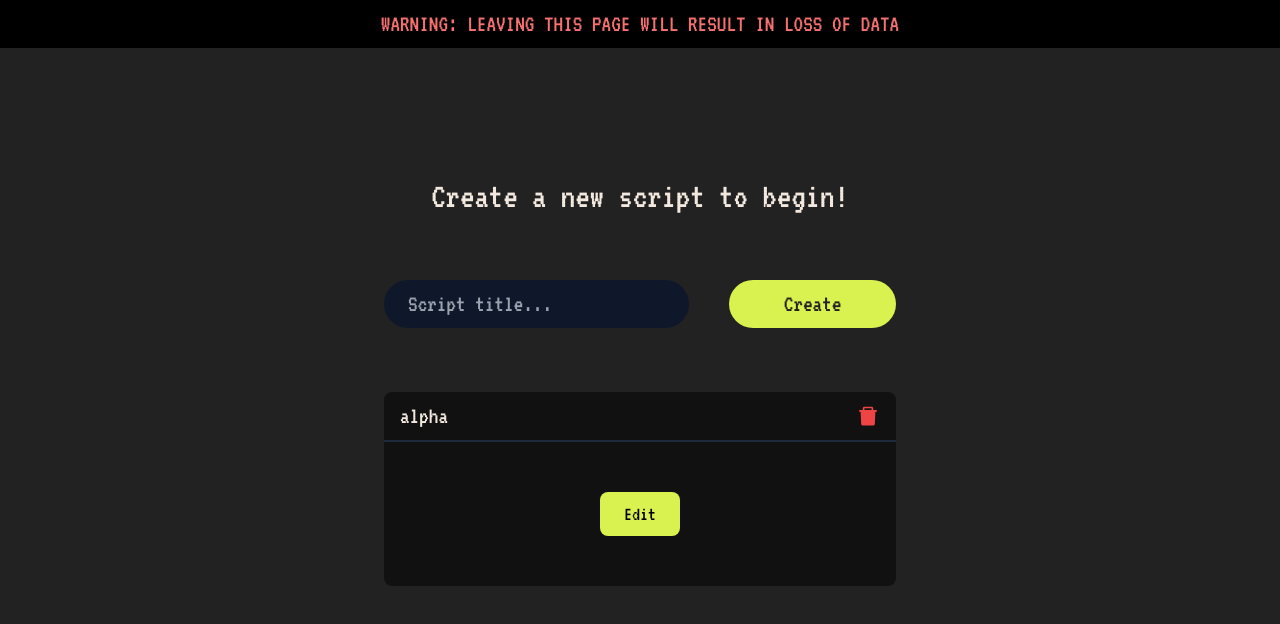
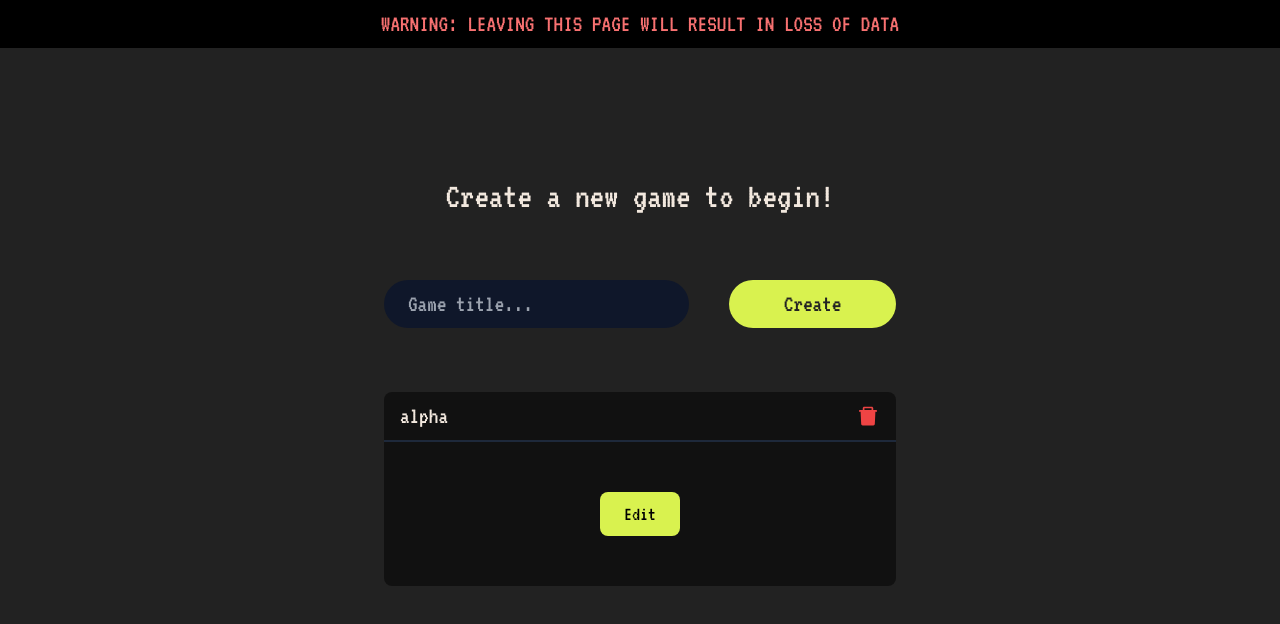
Before and after one commit to pewpewnor/ScriptQuest, a Next.js app: page /myscripts in a window 1280 px wide. Shown: the top 624 px of the page. Built offline with nearby package versions, Linux system fonts and the light colour scheme.

Commit message:
feat: change the wording of script to game

```diff
--- a/src/app/myscripts/page.tsx
+++ b/src/app/myscripts/page.tsx
@@ -120,7 +120,7 @@ const MyScripts: FC<MyScriptsProps> = (props: MyScriptsProps) => {
 				<ScriptNavbar />
 				<div className="flex w-full flex-col justify-around gap-16 px-10 pb-14 pt-44 sm:px-24 lg:px-96">
 					<h1 className="text-center font-vt text-4xl text-clay">
-						Create a new script to begin!
+						Create a new game to begin!
 					</h1>
 					<div className="flex flex-col items-center justify-center gap-x-4 gap-y-8 sm:flex-row sm:gap-10">
 						<input
@@ -128,7 +128,7 @@ const MyScripts: FC<MyScriptsProps> = (props: MyScriptsProps) => {
 							name="title"
 							value={createScriptData.title}
 							onChange={handleChange}
-							placeholder="Script title..."
+							placeholder="Game title..."
 							className="w-full rounded-3xl bg-slate-900 px-6 py-2 font-vt text-2xl text-clay outline-none"
 						/>
 						<button
```
